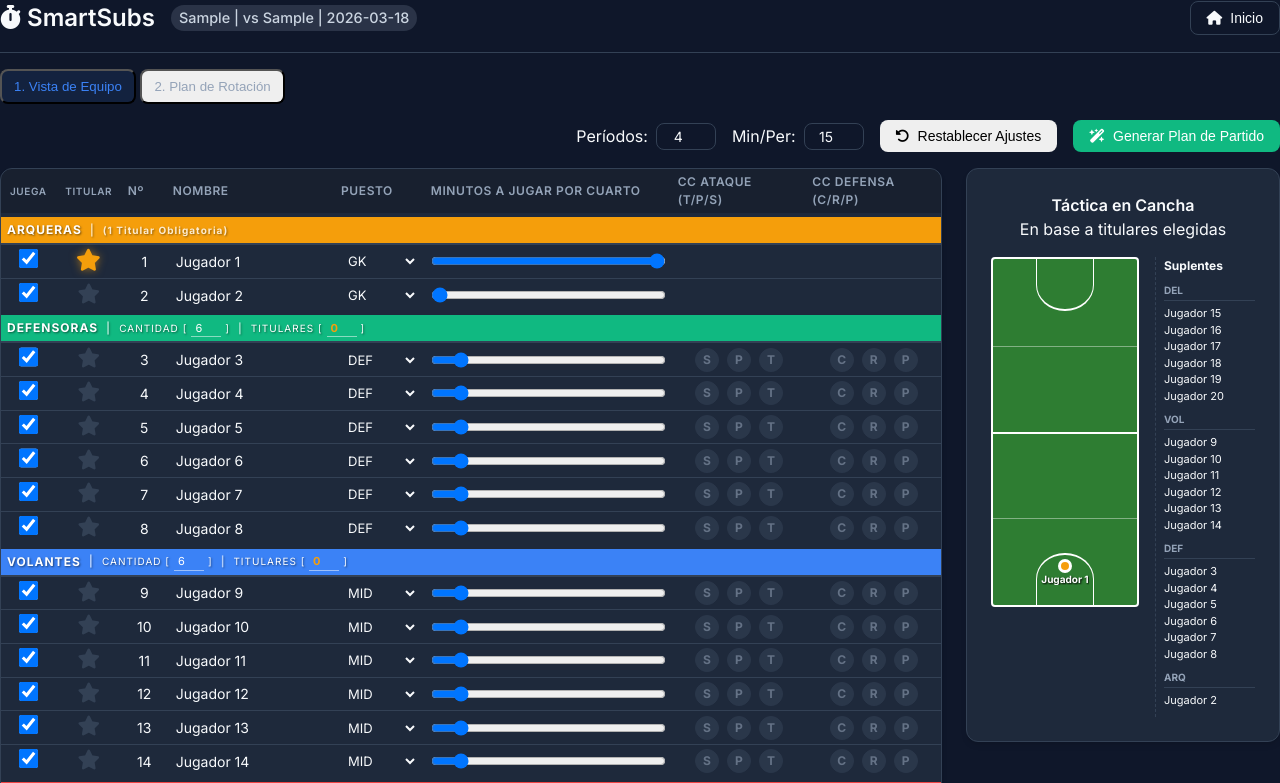
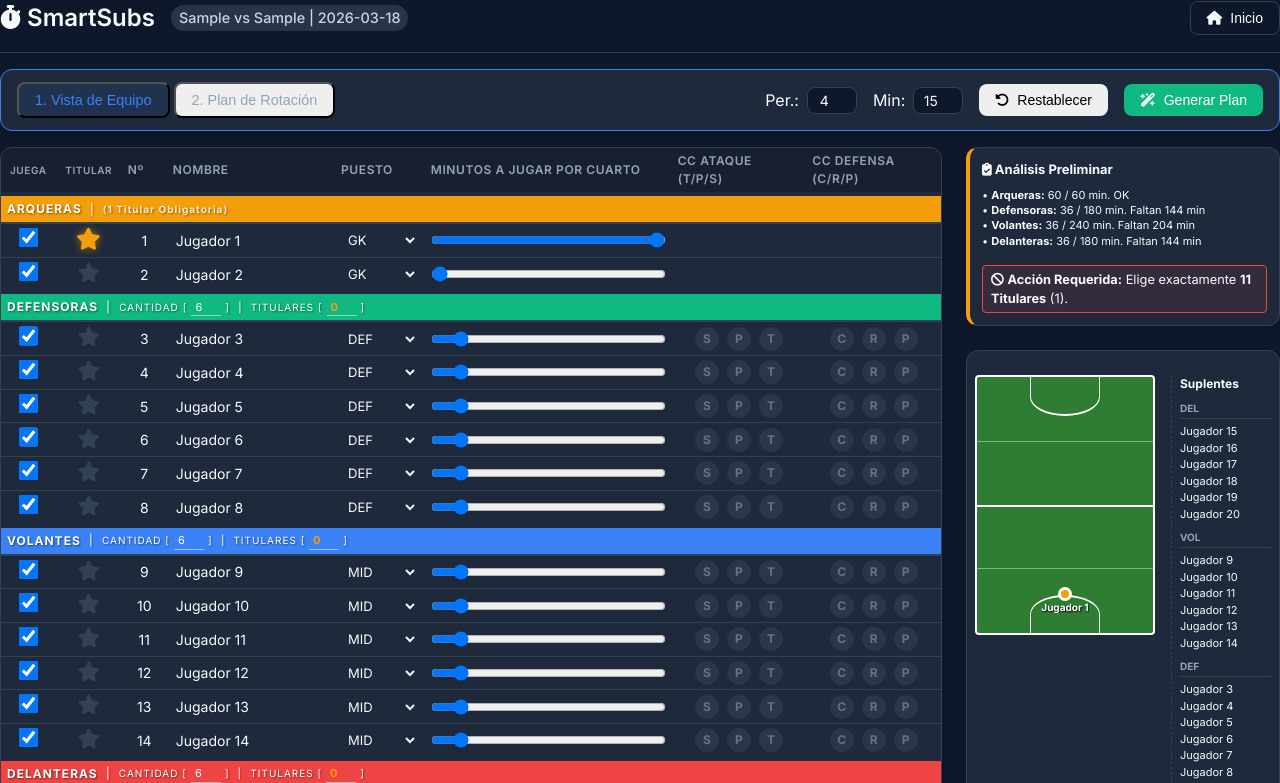
Before and after one commit to javitelechea/App-SmartSubs, a plain HTML site: page index.html in a window 1280 px wide. Both pictures are taken after typing "Sample", "Sample" into the empty fields and a click on the button "Crear y Empezar". Shown: the top 783 px of the page. Drawn offline with Linux system fonts and the light colour scheme.

Commit message:
estetica

```diff
--- a/js/ui.js
+++ b/js/ui.js
@@ -21,22 +21,25 @@ class UI {
                 <div class="flex-between mb-4" style="padding-bottom:1rem; border-bottom:1px solid var(--border-color);">
                     <div style="display:flex; align-items:center; gap: 1rem;">
                         <h1 style="margin:0; font-size:1.5rem;"><i class="fa-solid fa-stopwatch text-primary"></i> SmartSubs</h1>
-                        <span class="badge badge-gray" style="font-size: 0.9rem;">${match.config.matchName} | ${match.config.opponent ? 'vs ' + match.config.opponent : 'Sin rival'} | ${match.config.date}</span>
+                        <span class="badge badge-gray" style="font-size: 0.9rem;">${match.config.matchName}${match.config.opponent ? ' vs ' + match.config.opponent : ''} | ${match.config.date}</span>
                     </div>
                     <div>
                         <button class="btn btn-outline btn-sm" onclick="window.SmartSubs.UI.navigate('home')"><i class="fa-solid fa-home"></i> Inicio</button>
                     </div>
                 </div>
 
-                <div class="nav-tabs">
-                    <button class="nav-link ${this.currentRoute === 'players' ? 'active' : ''}" data-route="players">1. Vista de Equipo</button>
-                    <button class="nav-link ${this.currentRoute === 'plan' ? 'active' : ''}" data-route="plan">2. Plan de Rotación</button>
+                <div class="card mb-4" style="padding: 0.75rem 1rem; display:flex; justify-content:space-between; align-items:center; flex-wrap:wrap; gap:1rem; border-color: var(--accent-primary);">
+                    <div class="nav-tabs" style="display:flex; gap:0.25rem; border:none; margin:0; padding:0;">
+                        <button class="nav-link tab-btn ${this.currentRoute === 'players' ? 'active' : ''}" data-route="players" style="padding: 0.5rem 1rem; border-radius: var(--radius-md); font-size: 0.9rem;">1. Vista de Equipo</button>
+                        <button class="nav-link tab-btn ${this.currentRoute === 'plan' ? 'active' : ''}" data-route="plan" style="padding: 0.5rem 1rem; border-radius: var(--radius-md); font-size: 0.9rem;">2. Plan de Rotación</button>
+                    </div>
+                    <div id="active-view-controls" style="display:flex; align-items:center; gap:1rem; flex-wrap:wrap;">
+                        ${this.currentRoute === 'players' ? this.renderPlayerControls(match) : this.renderPlanControls(match)}
+                    </div>
                 </div>
 
-                <div class="mt-4">
-                <div class="mt-4">
-                    ${this.currentRoute === 'players' ? this.renderPlayers() : ''}
-                    ${this.currentRoute === 'plan' ? this.renderPlan() : ''}
+                <div class="view-content" style="margin-top:1rem;">
+                    ${this.currentRoute === 'players' ? this.renderPlayersBody(match) : this.renderPlanBody(match)}
                 </div>
             `;
         }
@@ -163,8 +166,28 @@ class UI {
 
     // --- Players Screen (Team View) ---
 
-    renderPlayers() {
-        const match = window.SmartSubs.store.getCurrentMatch();
+    renderPlayerControls(match) {
+        const config = match.config || {};
+        const { hasBlockingConflict } = this.calculateConflicts(match);
+        const genBtnDisabled = hasBlockingConflict ? 'disabled' : '';
+
+        return `
+            <div style="display:flex; align-items:center; gap:1rem; flex-wrap:wrap;">
+                <div style="display:flex; align-items:center; gap:0.5rem;" title="Períodos a jugar">
+                    <span class="text-sm text-muted">Per.:</span>
+                    <input type="number" id="cfg-periods" class="form-control" value="${config.periodsCount || 4}" min="1" max="10" style="width:50px; text-align:center; padding:4px;">
+                </div>
+                <div style="display:flex; align-items:center; gap:0.5rem;" title="Minutos por período">
+                    <span class="text-sm text-muted">Min:</span>
+                    <input type="number" id="cfg-mins" class="form-control" value="${config.minsPerPeriod || 15}" min="5" max="45" style="width:50px; text-align:center; padding:4px;">
+                </div>
+                <button class="btn btn-warning btn-sm" id="btn-reset-mins" title="Restablecer ajustes"><i class="fa-solid fa-rotate-left"></i> Restablecer</button>
+                <button class="btn btn-success btn-sm" id="auto-gen-from-team" ${genBtnDisabled}><i class="fa-solid fa-wand-magic-sparkles"></i> Generar Plan</button>
+            </div>
+        `;
+    }
+
+    renderPlayersBody(match) {
         const players = match.players || [];
         const config = match.config || {};
         const totalMatchMinutes = (config.minsPerPeriod || 15) * (config.periodsCount || 4);
@@ -315,28 +338,12 @@ class UI {
         `;
         });
 
-        // Calculate conflicts
-        const { conflictsHtml, hasBlockingConflict } = this.calculateConflicts(match);
-        const genBtnDisabled = hasBlockingConflict ? 'disabled' : '';
-
-        const pitchHtml = this.generatePitchHtml(players);
+        // Removed control section (now in header)
+        const { conflictsHtml } = this.calculateConflicts(match);
+        const playersForPitch = players;
+        const pitchHtml = this.generatePitchHtml(playersForPitch);
 
         return `
-                <div class="mb-4" style = "display:flex; justify-content:flex-end;">
-                    <div class="gap-4" style="display:flex; align-items:center; flex-wrap:wrap;">
-                        <div style="display:flex; align-items:center; gap:0.5rem;" title="Períodos a jugar">
-                            <span class="text-sm text-muted">Períodos:</span>
-                            <input type="number" id="cfg-periods" class="form-control" value="${config.periodsCount || 4}" min="1" max="10" style="width:60px; text-align:center; padding:4px;">
-                        </div>
-                        <div style="display:flex; align-items:center; gap:0.5rem;" title="Minutos de reloj ininterrumpido por período">
-                            <span class="text-sm text-muted">Min/Per:</span>
-                            <input type="number" id="cfg-mins" class="form-control" value="${config.minsPerPeriod || 15}" min="5" max="45" style="width:60px; text-align:center; padding:4px;">
-                        </div>
-                        <button class="btn btn-warning" id="btn-reset-mins" title="Restablecer todos los jugadores al máximo/mínimo"><i class="fa-solid fa-rotate-left"></i> Restablecer Ajustes</button>
-                        <button class="btn btn-success" id="auto-gen-from-team" ${genBtnDisabled}><i class="fa-solid fa-wand-magic-sparkles"></i> Generar Plan de Partido</button>
-                    </div>
-            </div>
-
             <div class="players-grid-layout">
                 <div class="table-container-side">
                     <div class="card table-container mb-6" style="padding: 0;">
@@ -358,18 +365,21 @@ class UI {
                             </tbody>
                         </table>
                     </div>
+                </div>
 
-                    <div class="card bg-elevated" style="border-left: 4px solid var(--accent-primary);">
-                        <h4 style="margin-bottom:0.5rem;"><i class="fa-solid fa-clipboard-check"></i> Análisis Preliminar</h4>
-                        <div id="analysis-warnings-container">${conflictsHtml}</div>
+                <div class="sidebar-wrapper">
+                    <div class="analysis-side">
+                        <div class="card bg-elevated" style="border-left: 4px solid var(--accent-warning); padding: 0.75rem;">
+                            <h5 style="margin-bottom:0.5rem; font-size: 13px; font-weight: bold;"><i class="fa-solid fa-clipboard-check"></i> Análisis Preliminar</h5>
+                            <div id="analysis-warnings-container">${conflictsHtml}</div>
+                        </div>
                     </div>
-                </div>
-                <div class="pitch-side">
-                    <div class="card" style="position:sticky; top:1rem;">
-                        <h4 style="text-align:center; margin:0;">Táctica en Cancha</h4>
-                        <p class="text-muted text-sm" style="text-align:center;">En base a titulares elegidas</p>
-                        <div id="pitch-container-wrapper">
-                            ${pitchHtml}
+
+                    <div class="pitch-side">
+                        <div class="card" style="padding: 0.5rem;">
+                            <div id="pitch-container-wrapper">
+                                ${pitchHtml}
+                            </div>
                         </div>
                     </div>
                 </div>
@@ -421,7 +431,7 @@ class UI {
         return `
                 <div style = "display:flex; gap: 1rem; align-items:flex-start;">
                 <!--Pitch-->
-                <div class="mini-pitch" style="flex:1; background:#2e7d32; border: 2px solid white; border-radius: 4px; height: 350px; position: relative; padding: 10px; display: flex; flex-direction: column; justify-content: space-between; margin-top:1rem; overflow:hidden;">
+                <div class="mini-pitch" style="flex:1; background:#2e7d32; border: 2px solid white; border-radius: 4px; height: 260px; position: relative; padding: 10px; display: flex; flex-direction: column; justify-content: space-between; margin-top:1rem; overflow:hidden;">
                     <!--23m lines-->
                     <div style="border-top: 1px solid rgba(255,255,255,0.4); border-bottom: 1px solid rgba(255,255,255,0.4); position: absolute; top:25%; bottom:25%; left:0; right:0; z-index:0;"></div>
                     <!--center line-->
@@ -521,22 +531,58 @@ class UI {
             } else {
                 lineResult = `<span class="text-danger">Faltan ${Math.abs(lineDiff)} min</span>`;
             }
-            conflictsHtml += `<div class="text-sm">• <b>${stats.name}:</b> ${Math.round(stats.requested)} / ${stats.available} min. ${lineResult}</div>`;
+            conflictsHtml += `<div class="text-xs" style="font-size: 11px; line-height: 1.4;">• <b>${stats.name}:</b> ${Math.round(stats.requested)} / ${stats.available} min. ${lineResult}</div>`;
         });
         conflictsHtml += `</div>`;
+
+        // 1.5. Unique Role Holder Alerts (Specific Request)
+        const roleCounts = {}; // roleValue -> [playerNames]
+        match.players.forEach(p => {
+            if (p.isActive !== false) {
+                const combined = [...(p.pcAttackRoles || []), ...(p.pcDefenseRoles || [])];
+                const uniqueRoles = new Set(combined);
+                uniqueRoles.forEach(r => {
+                    if (r) {
+                        if (!roleCounts[r]) roleCounts[r] = [];
+                        roleCounts[r].push(p.name);
+                    }
+                });
+            }
+        });
+
+        const iconMap = {
+            tiradora: 'T', servidora: 'S', paradora: 'P',
+            corredora: 'C', rebotera: 'R', poste: 'P'
+        };
+
+        const uniqueRoleAlerts = [];
+        for (const [roleVal, names] of Object.entries(roleCounts)) {
+            if (names.length === 1) {
+                const icon = iconMap[roleVal] || roleVal.substring(0, 1).toUpperCase();
+                uniqueRoleAlerts.push(`Hay una sola <b>${icon}</b> (${roleVal}): <b>${names[0]}</b> va a jugar todo el partido.`);
+            }
+        }
+
+        if (uniqueRoleAlerts.length > 0) {
+            conflictsHtml += `<div class="mb-3" style="border-left: 3px solid var(--accent-warning); padding-left: 0.5rem; background: rgba(245, 158, 11, 0.1); padding-top: 0.25rem; padding-bottom: 0.25rem; border-radius: 0 4px 4px 0;">`;
+            uniqueRoleAlerts.forEach(alertHtml => {
+                conflictsHtml += `<div class="text-xs" style="color: var(--accent-warning); font-size: 11px;"><i class="fa-solid fa-lock"></i> ${alertHtml}</div>`;
+            });
+            conflictsHtml += `</div>`;
+        }
 
         // 3. Blocking Conflicts (Must be fixed to generate)
         if (startersCount !== reqOnField) {
             hasBlockingConflict = true;
-            conflictsHtml += `<div class="text-danger mb-2" style="font-size: 0.9rem; padding: 0.5rem; background: rgba(239, 68, 68, 0.1); border-radius: 4px; border: 1px solid var(--accent-danger);">
-                <i class="fa-solid fa-ban"></i> <b>Acción Requerida:</b> Elige exactamente <b>${reqOnField} Titulares</b> (actual: ${startersCount}).
+            conflictsHtml += `<div class="text-danger mb-2" style="font-size: 0.8rem; padding: 4px 8px; background: rgba(239, 68, 68, 0.1); border-radius: 4px; border: 1px solid var(--accent-danger);">
+                <i class="fa-solid fa-ban"></i> <b>Acción Requerida:</b> Elige exactamente <b>${reqOnField} Titulares</b> (${startersCount}).
             </div>`;
         }
 
         if (gkStartersCount !== 1) {
             hasBlockingConflict = true;
-            conflictsHtml += `<div class="text-danger mb-2" style="font-size: 0.9rem; padding: 0.5rem; background: rgba(239, 68, 68, 0.1); border-radius: 4px; border: 1px solid var(--accent-danger);">
-                <i class="fa-solid fa-ban"></i> <b>Acción Requerida:</b> Debe haber <b>exactamente 1 Arquera</b> titular (actual: ${gkStartersCount}).
+            conflictsHtml += `<div class="text-danger mb-2" style="font-size: 0.8rem; padding: 4px 8px; background: rgba(239, 68, 68, 0.1); border-radius: 4px; border: 1px solid var(--accent-danger);">
+                <i class="fa-solid fa-ban"></i> <b>Acción Requerida:</b> Debe haber <b>exactamente 1 Arquera</b> titular (${gkStartersCount}).
             </div>`;
         }
 
@@ -643,8 +689,15 @@ class UI {
     }
 
     // --- Plan Screen ---
-    renderPlan() {
-        const match = window.SmartSubs.store.getCurrentMatch();
+    renderPlanControls(match) {
+        const plan = match.plan;
+        if (!plan || !plan.blocks || plan.blocks.length === 0) return '';
+        return `
+            <button class="btn btn-outline btn-sm" data-action="export-csv"><i class="fa-solid fa-download"></i> Exportar CSV</button>
+        `;
+    }
+
+    renderPlanBody(match) {
         const plan = match.plan;
 
         if (!plan || !plan.blocks || plan.blocks.length === 0) {
@@ -761,14 +814,8 @@ class UI {
         }
 
         return `
-
-
-            <div class="flex-between mb-4">
-                <h2>Línea de Tiempo (Excel)</h2>
-                <button class="btn btn-outline" data-action="export-csv"><i class="fa-solid fa-download"></i> Exportar CSV</button>
-            </div>
-
-            <div class="mb-4" style="display:flex; gap:0.5rem; flex-wrap:wrap;">
+            <div class="mb-4" style="display:flex; gap:0.5rem; flex-wrap:wrap; align-items:center; justify-content:center;">
+                <div style="font-weight:bold; font-size:0.9rem; margin-right:1rem;">Línea de Tiempo:</div>
                 ${quarterBtnsHtml}
             </div>
 
--- a/styles.css
+++ b/styles.css
@@ -430,10 +430,18 @@ h4 {
 .p-inline { background: transparent; border: 1px solid transparent; color: var(--text-main); transition: border 0.2s;}
 .p-inline:focus, .p-inline:hover { border-color: var(--border-color); background: var(--bg-dark); }
 
-.players-grid-layout { display: grid; gap: 1.5rem; grid-template-columns: 1fr; }
+.players-grid-layout {
+    display: grid;
+    gap: 1.5rem;
+    grid-template-columns: 1fr;
+}
+
+.sidebar-wrapper { display: contents; }
+.analysis-side { order: -1; }
+.table-container-side { order: 0; }
+.pitch-side { display: none !important; }
 
 @media (max-width: 900px) {
-    .pitch-side { display: none !important; }
     /* Responsive Table on Mobile */
     .table-container-side table, .table-container-side tbody { display: block; width: 100%; border:none; }
     .table-container-side thead { display: none; }
@@ -467,7 +475,6 @@ h4 {
     .table-container-side .player-row td:nth-child(7) { grid-area: pca; padding-top: 8px !important; justify-content: center; }
     .table-container-side .player-row td:nth-child(8) { grid-area: pcd; padding-top: 8px !important; justify-content: center; }
 
-    /* Grouping Headers */
     .table-container-side tr.pos-group-row {
         display: block;
         margin-bottom: 8px;
@@ -487,13 +494,25 @@ h4 {
     .table-container-side tr.pos-group-row td > div > div:first-child {
         width: 100%;
         justify-content: space-between !important;
+        gap: 0.5rem;
     }
     .pos-total-mins { margin-top: 4px; display:block; }
 }
 
 @media (min-width: 1000px) {
-    .players-grid-layout { grid-template-columns: 3fr 1fr; }
-    .pitch-side { display: block !important; }
+    .players-grid-layout {
+        grid-template-columns: 3fr 1fr;
+        align-items: start;
+    }
+    .sidebar-wrapper {
+        display: flex;
+        flex-direction: column;
+        gap: 1.5rem;
+        position: sticky;
+        top: 1rem;
+    }
+    .analysis-side { order: 0; }
+    .pitch-side { display: block !important; order: 0; }
 }
 
 .dot { width: 14px; height: 14px; border-radius: 50%; border: 2px solid white; box-shadow: 0 2px 4px rgba(0,0,0,0.3); }
```
